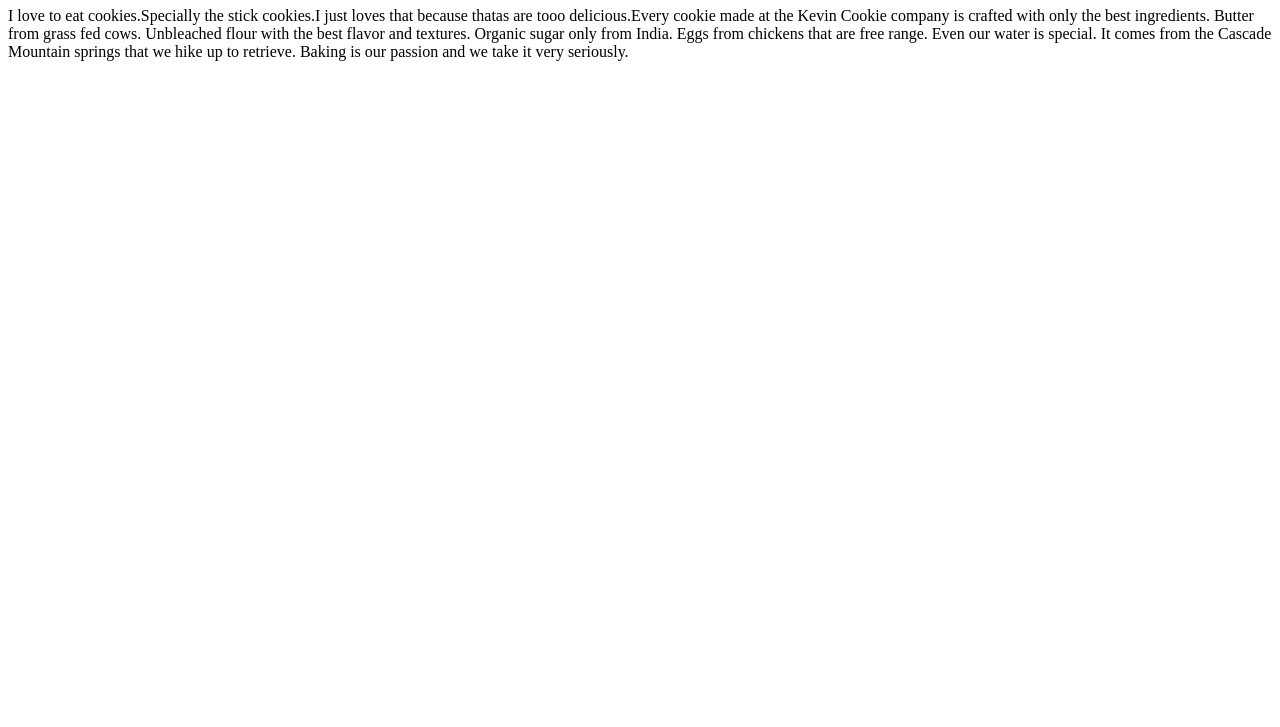
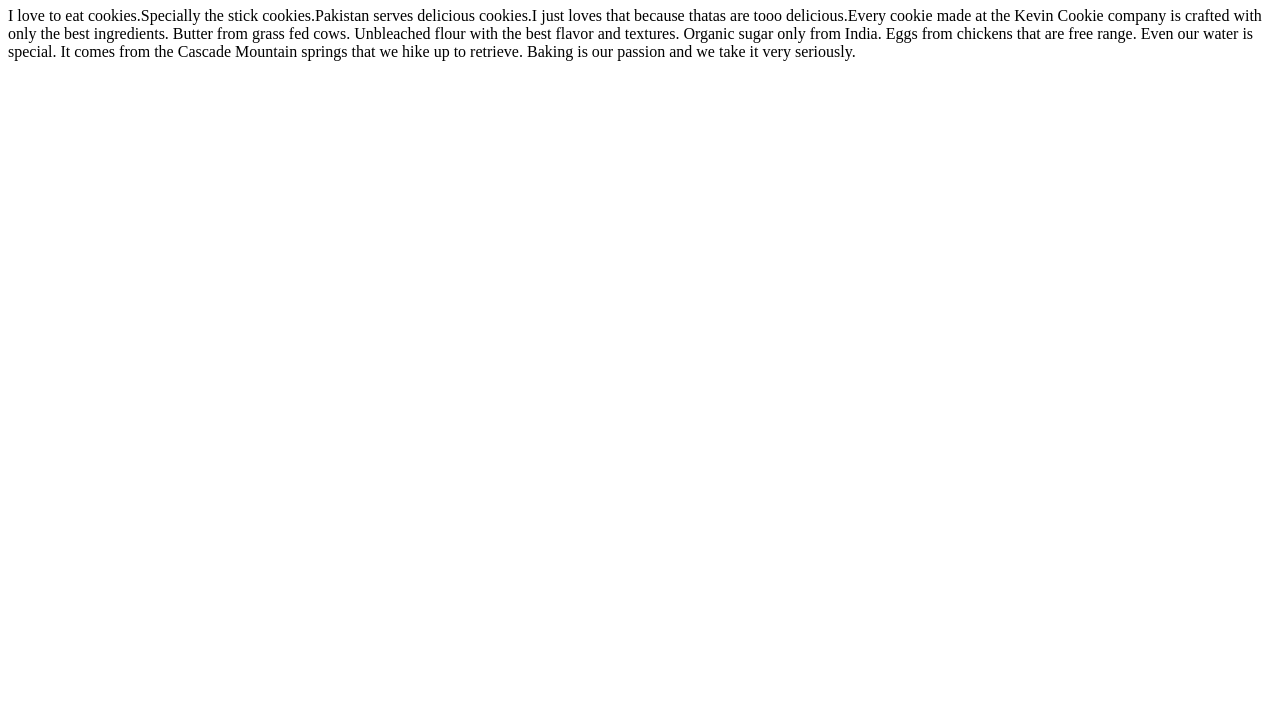
Before and after one commit to BARIRASAJJAD123/BariraCookieCompany, a plain HTML site: page index.htm in a window 1280 px wide. Shown: the part 73-800 px from the top of the page. Drawn offline with Linux system fonts and the light colour scheme.

Commit message:
Update index.htm

```diff
--- a/index.htm
+++ b/index.htm
@@ -4,7 +4,7 @@
 
 <h1>Deliciousness in every bite!</h1>
 
-<p>I love to eat cookies.Specially the stick cookies.I just loves that because thatas are tooo delicious.Every cookie made at the Kevin Cookie company is crafted with only the best ingredients. Butter from grass fed cows. Unbleached flour with the best flavor and textures. Organic sugar only from India. Eggs from chickens that are free range. Even our water is special. It comes from the Cascade Mountain springs that we hike up to retrieve. Baking is our passion and we take it very seriously.</p>
+<p>I love to eat cookies.Specially the stick cookies.Pakistan serves delicious cookies.I just loves that because thatas are tooo delicious.Every cookie made at the Kevin Cookie company is crafted with only the best ingredients. Butter from grass fed cows. Unbleached flour with the best flavor and textures. Organic sugar only from India. Eggs from chickens that are free range. Even our water is special. It comes from the Cascade Mountain springs that we hike up to retrieve. Baking is our passion and we take it very seriously.</p>
 
 
 </body>
```
